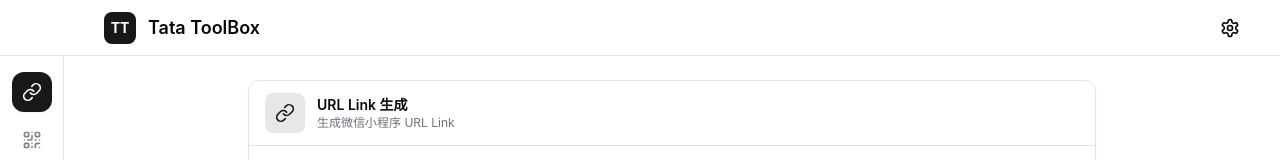
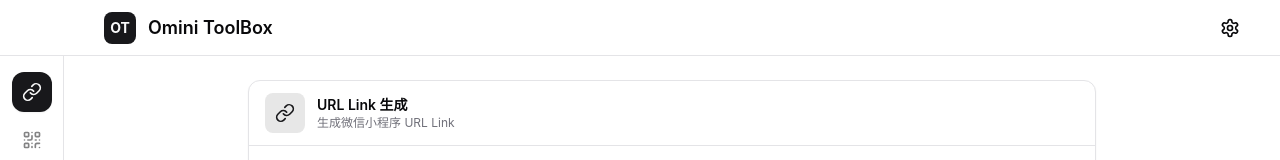
Before and after one commit to lmovse/omini-toolbox, a React (Vite) app: page / in a window 1280 px wide. Shown: the top 160 px of the page. Built offline with nearby package versions, Linux system fonts and the light colour scheme; the HTML template or start-up script is replaced by a standard one.

Commit message:
chore: Rename app.

```diff
--- a/src-tauri/tauri.conf.json
+++ b/src-tauri/tauri.conf.json
@@ -1,6 +1,6 @@
 {
   "$schema": "https://schema.tauri.app/config/2",
-  "productName": "tata-tool",
+  "productName": "omini-tool",
   "version": "0.1.0",
   "identifier": "com.zhangguangguang.tata-tool",
   "build": {
--- a/src/App.tsx
+++ b/src/App.tsx
@@ -139,9 +139,9 @@ function App() {
         <div className="h-full px-6 flex items-center justify-between">
           <div className="flex items-center gap-3">
             <div className="w-8 h-8 rounded-lg bg-primary flex items-center justify-center">
-              <span className="text-primary-foreground font-bold text-sm">TT</span>
+              <span className="text-primary-foreground font-bold text-sm">OT</span>
             </div>
-            <h1 className="text-lg font-semibold">Tata ToolBox</h1>
+            <h1 className="text-lg font-semibold">Omini ToolBox</h1>
           </div>
           <button
             onClick={() => setCurrentPage("settings")}
--- a/src/pages/Settings.tsx
+++ b/src/pages/Settings.tsx
@@ -384,10 +384,10 @@ export function Settings({
             <div className="space-y-4">
               <div className="flex items-center gap-2">
                 <div className="w-10 h-10 rounded-lg bg-primary flex items-center justify-center">
-                  <span className="text-primary-foreground font-bold">TT</span>
+                  <span className="text-primary-foreground font-bold">OT</span>
                 </div>
                 <div>
-                  <h3 className="font-medium">Tata ToolBox</h3>
+                  <h3 className="font-medium">Omini ToolBox</h3>
                   <p className="text-sm text-muted-foreground">版本 0.1.0</p>
                 </div>
               </div>
```
